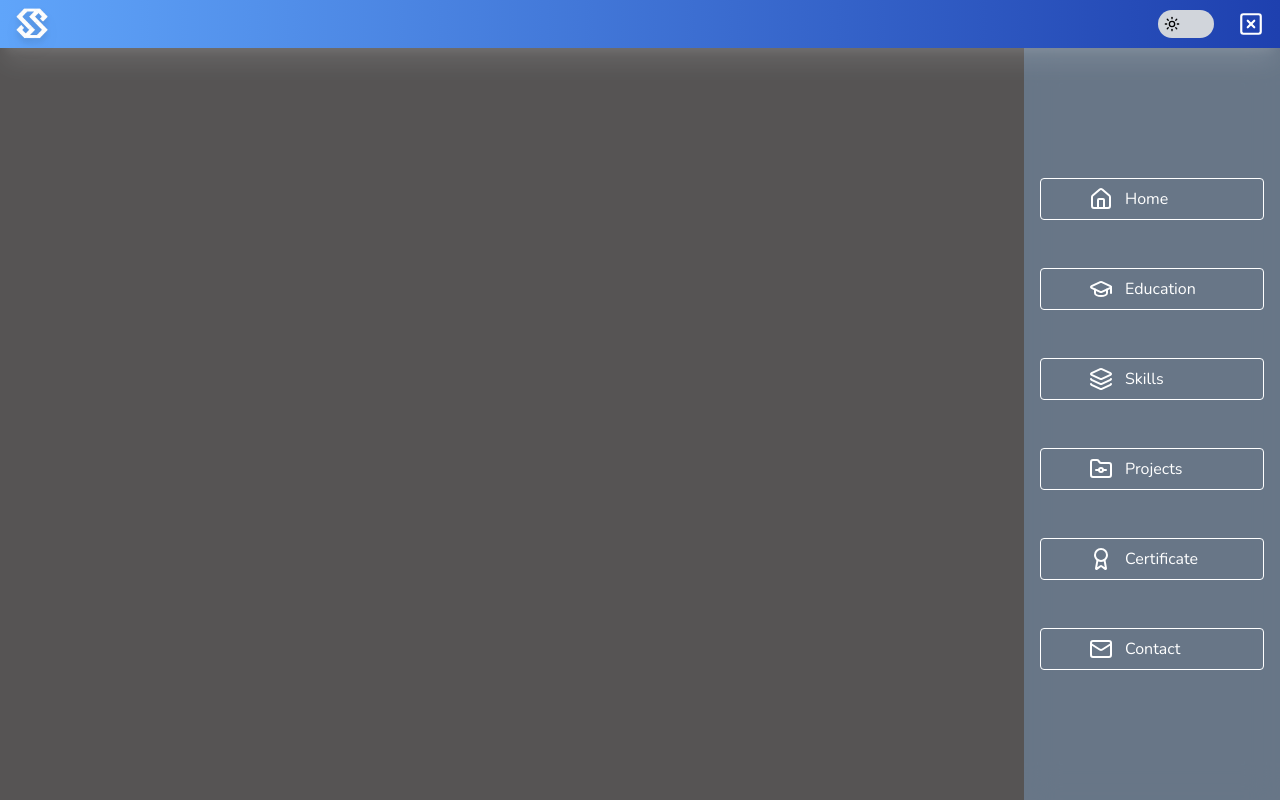
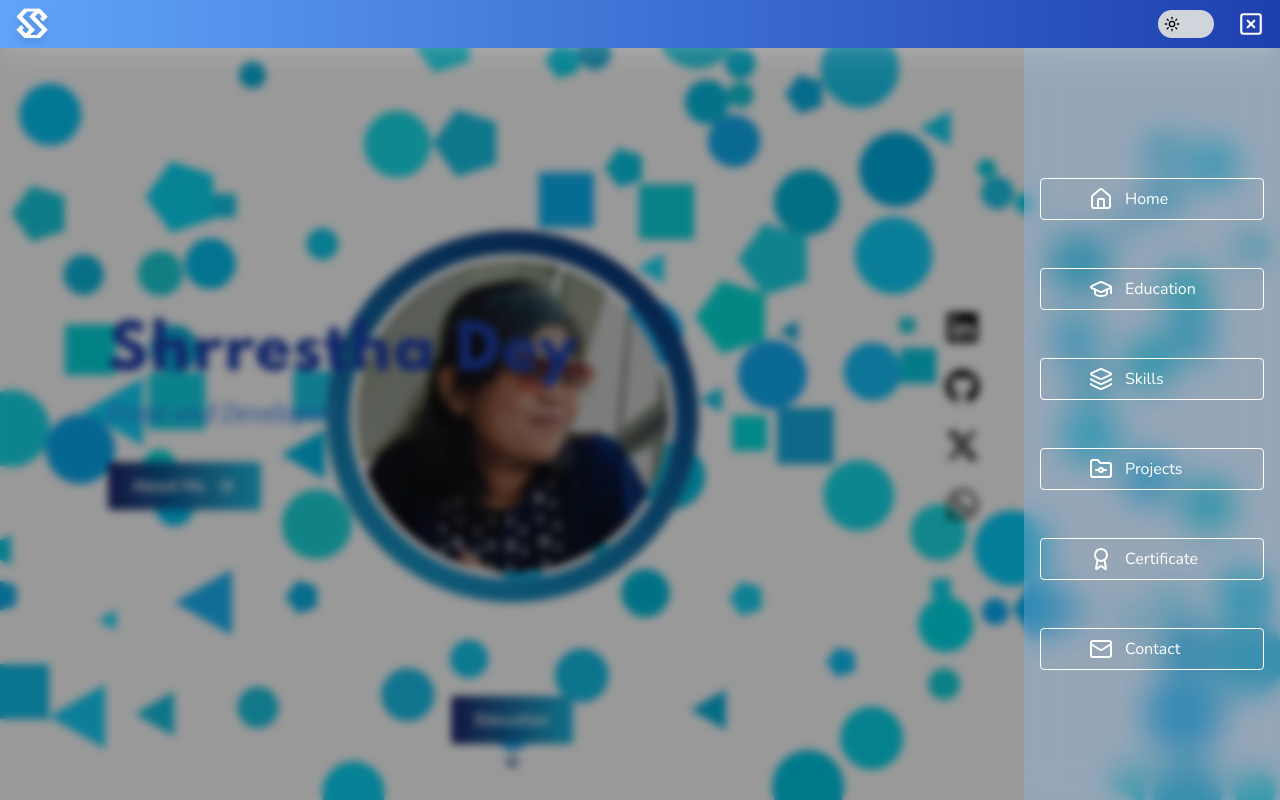
Before and after one commit to Shrrestha217/Portfolio_Website, a React (Vite) app: page / in a window 1280 px wide. Both pictures are taken after a click on the button "Open sidebar". Built offline with nearby package versions, Linux system fonts and the light colour scheme.

Commit message:
Sidebar color changed

```diff
--- a/src/pages/components/SideBar.jsx
+++ b/src/pages/components/SideBar.jsx
@@ -45,12 +45,12 @@ const SideBar = () => {
     return (
         <>
             {sidebarOpen && (
-                <div className="fixed inset-0 bg-[#565454] backdrop-blur-sm z-30 transition-opacity duration-300" />
+                <div className="fixed inset-0 bg-black/40 backdrop-blur-sm z-30 transition-opacity duration-300" />
             )}
 
             <aside
                 ref={sidebarRef}
-                className={`fixed right-0 top-12 h-[calc(100vh-48px)] w-64 bg-blue-300/30 dark:bg-black/30 backdrop-blur-lg p-4 z-40 transform duration-300 ease-in-out ${sidebarOpen ? 'translate-x-0 pointer-events-auto' : 'translate-x-full pointer-events-none'
+                className={`fixed right-0 top-12 h-[calc(100vh-48px)] w-64 bg-blue-300/30 dark:bg-[#9a9898] backdrop-blur-lg p-4 z-40 transform duration-300 ease-in-out ${sidebarOpen ? 'translate-x-0 pointer-events-auto' : 'translate-x-full pointer-events-none'
                     }`}
             >
                 <div className="flex flex-col justify-center items-center h-full">
```
